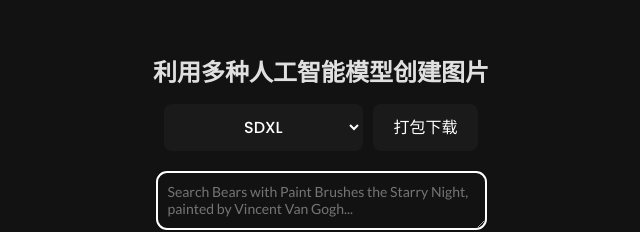
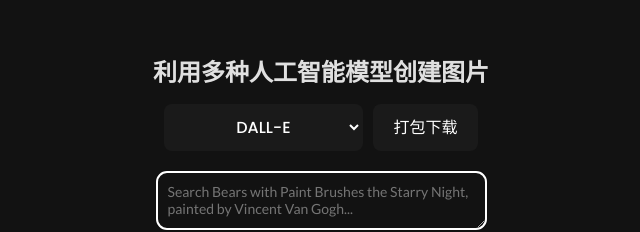
Before and after one commit to deeme/aimg, a React (Vite) app: page / in a window 1280 px wide. Shown: the top 232 px of the page, without its empty margins (319-959 px from the left). Built offline with nearby package versions, Linux system fonts and the light colour scheme.

Commit message:
更改提示

```diff
--- a/src/App.jsx
+++ b/src/App.jsx
@@ -10,7 +10,7 @@ function App() {
   const [loading, setLoading] = useState(false);
   const [placeholder, setPlaceholder] = useState("Search Bears with Paint Brushes the Starry Night, painted by Vincent Van Gogh...");
   const [quantity, setQuantity] = useState(5);
-  const [model, setModel] = useState("sdxl");
+  const [model, setModel] = useState("dalle-3");
   const [maxQuantity, setMaxQuantity] = useState(5);
   const [imageSize, setImageSize] = useState("1024x1024");
 
```
